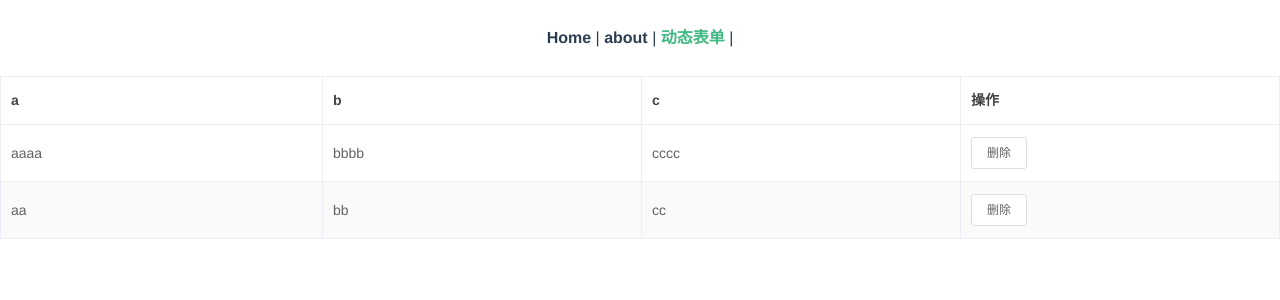
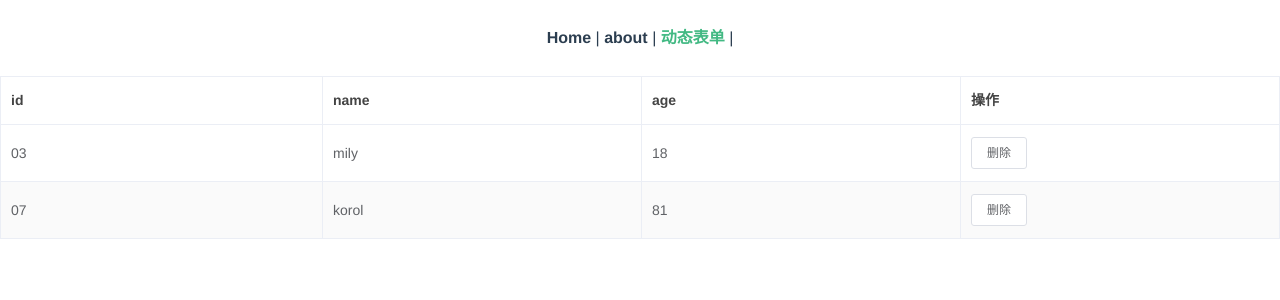
Before and after one commit to milyyy/_vue, a Vue app: page /other in a window 1280 px wide. Shown: the top 300 px of the page. Built offline with nearby package versions, Linux system fonts and the light colour scheme.

Commit message:
操作栏动态添加各种按钮

```diff
--- a/src/views/Other.vue
+++ b/src/views/Other.vue
@@ -1,46 +1,66 @@
 <!--
  * @Date: 2020-03-19 10:48:43
- * @Description: 描述
- * @LastEditTime: 2020-03-20 12:53:45
+ * @Description: MTable动态表单，支持动态添加表头和功能按钮
+ * @LastEditTime: 2020-03-20 18:01:40
  * @FilePath: \_vue\src\views\Other.vue
  -->
 <template>
   <div>
-    <fixed-thead
-      :heads="heads"
-      :tableData="tableData"
-      :isDisplayAction="isDisplayAction"
-    ></fixed-thead>
+    <m-table :heads="heads" :tableData="tableData" :isDisplayAction="isDisplayAction">
+      <template v-slot:default="slotData">
+        <el-button @click="del(slotData.rowInfo)" size="small">删除</el-button>
+      </template>
+    </m-table>
   </div>
 </template>
 
 <script>
-import FixedThead from "./Table/FixedThead";
+import MTable from "./Table/MTable";
 export default {
   components: {
-    FixedThead
+    MTable
   },
   data() {
     return {
-      isDisplayAction: true, // 是否展示操作列
-      heads: ["a", "b", "c"], // 传入的prop数组
+      /**
+       * isDisplayAction: 是否展示操作列，必传
+       * heads:           thead数组，必传
+       * tableData：      表单数据， 必传
+       * template         为默认插槽部分，可以自定义操作添加各种button
+       * slotData.rowInfo： slot子组件传来的数据{row, $index}
+       * 支持添加具名插槽，但需要重新进行子组件配置~
+       * 支持el-table原有属性和方法
+       */
+      isDisplayAction: true,
+      heads: ["id", "name", "age"],
       tableData: [
-        //传入的对应表单数据
-        // 表单数据
         {
-          a: "aaaa",
-          b: "bbbb",
-          c: "cccc",
-          d: "xxxx"
+          id: "03",
+          name: "mily",
+          age: "18",
+          weight: "50kg"
         },
         {
-          a: "aa",
-          b: "bb",
-          c: "cc",
-          d: "xx"
+          id: "07",
+          name: "korol",
+          age: "81",
+          weight: "74kg"
         }
       ]
     };
+  },
+  methods: {
+    del({ row, $index }) {
+      console.log(row, $index);
+      this.$notify({
+        title: "Success",
+        message: "删除成功",
+        type: "success",
+        duration: 2000
+      });
+      // 可以依据后台逻辑删除
+      this.tableData.splice($index, 1);
+    }
   }
 };
 </script>
--- a/src/views/Table/FixedThead.vue
+++ b/src/views/Table/MTable.vue
@@ -1,8 +1,8 @@
 <!--
  * @Date: 2020-03-20 09:42:43
  * @Description: 固定表头
- * @LastEditTime: 2020-03-20 12:58:44
- * @FilePath: \_vue\src\views\Table\FixedThead.vue
+ * @LastEditTime: 2020-03-20 17:58:04
+ * @FilePath: \_vue\src\views\Table\MTable.vue
  -->
 
 <template>
@@ -12,8 +12,8 @@
         <template slot-scope="scope">{{ scope.row[k] }}</template>
       </el-table-column>
       <el-table-column v-if="isDisplayAction" label="操作">
-        <template slot-scope="{row,$index}">
-          <el-button @click="del(row,$index)" size="small">删除</el-button>
+        <template slot-scope="{row, $index}">
+          <slot :rowInfo="{row, $index}"></slot>
         </template>
       </el-table-column>
     </el-table>
@@ -45,29 +45,6 @@ export default {
     values() {
       return this.tableData
     }
-  },
-  methods: {
-    del(row, index) {
-      this.$notify({
-        title: 'Success',
-        message: '删除成功',
-        type: 'success',
-        duration: 2000
-      })
-      // 可以依据后台逻辑删除
-      this.tableData.splice(index, 1)
-    }
-  },
-  watch: {
-    heads(newVal) {
-      // 每次thead改变后，得到一个过滤后的thead数组
-      this.formThead = this.formThead.filter(
-        i => newVal.indexOf(i) >= 0
-      );
-      console.log(this.formThead);
-      // 保证table每次都会重新渲染
-      this.key = this.key + 1;
-    }
   }
 };
 </script>
```
